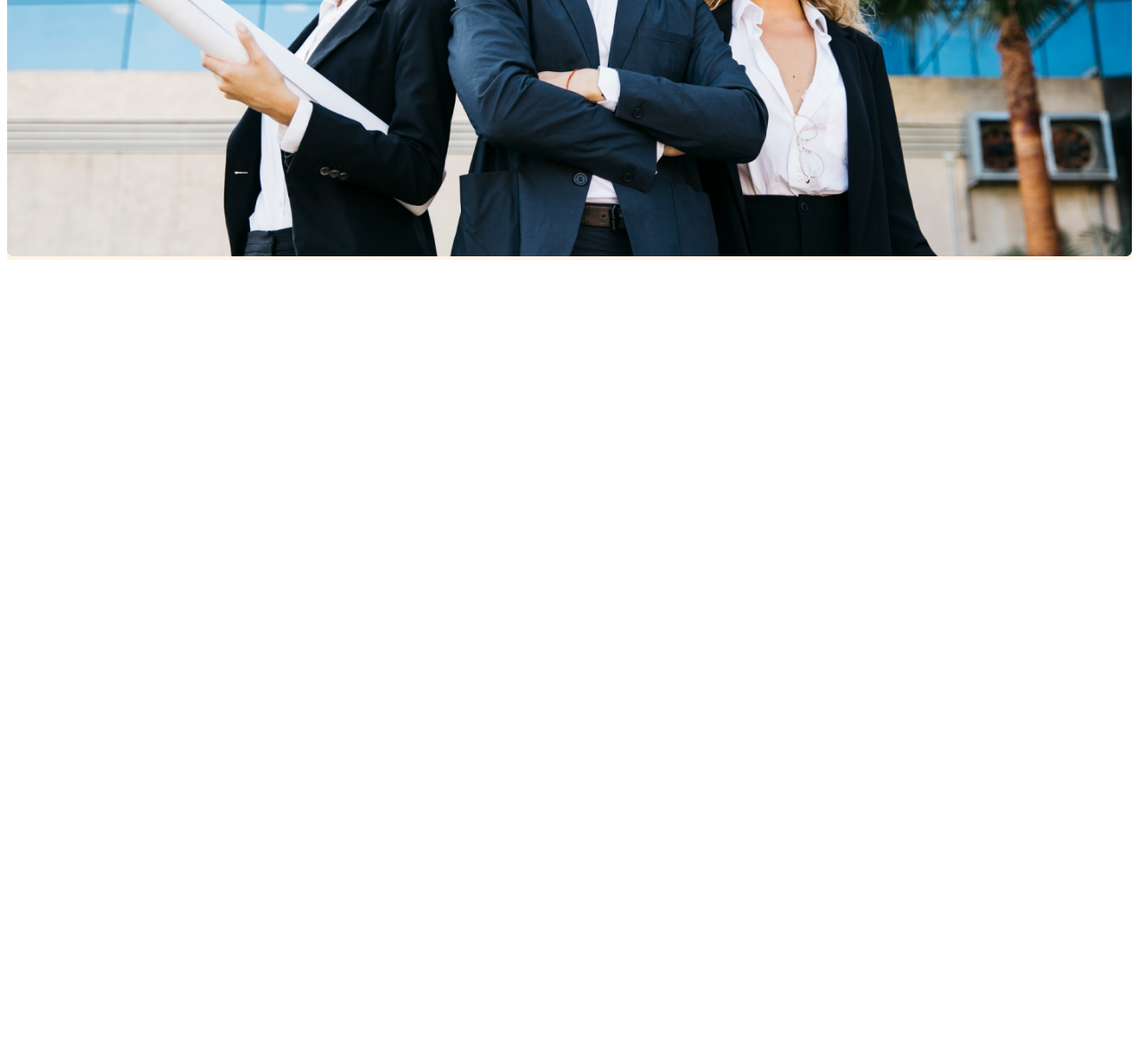
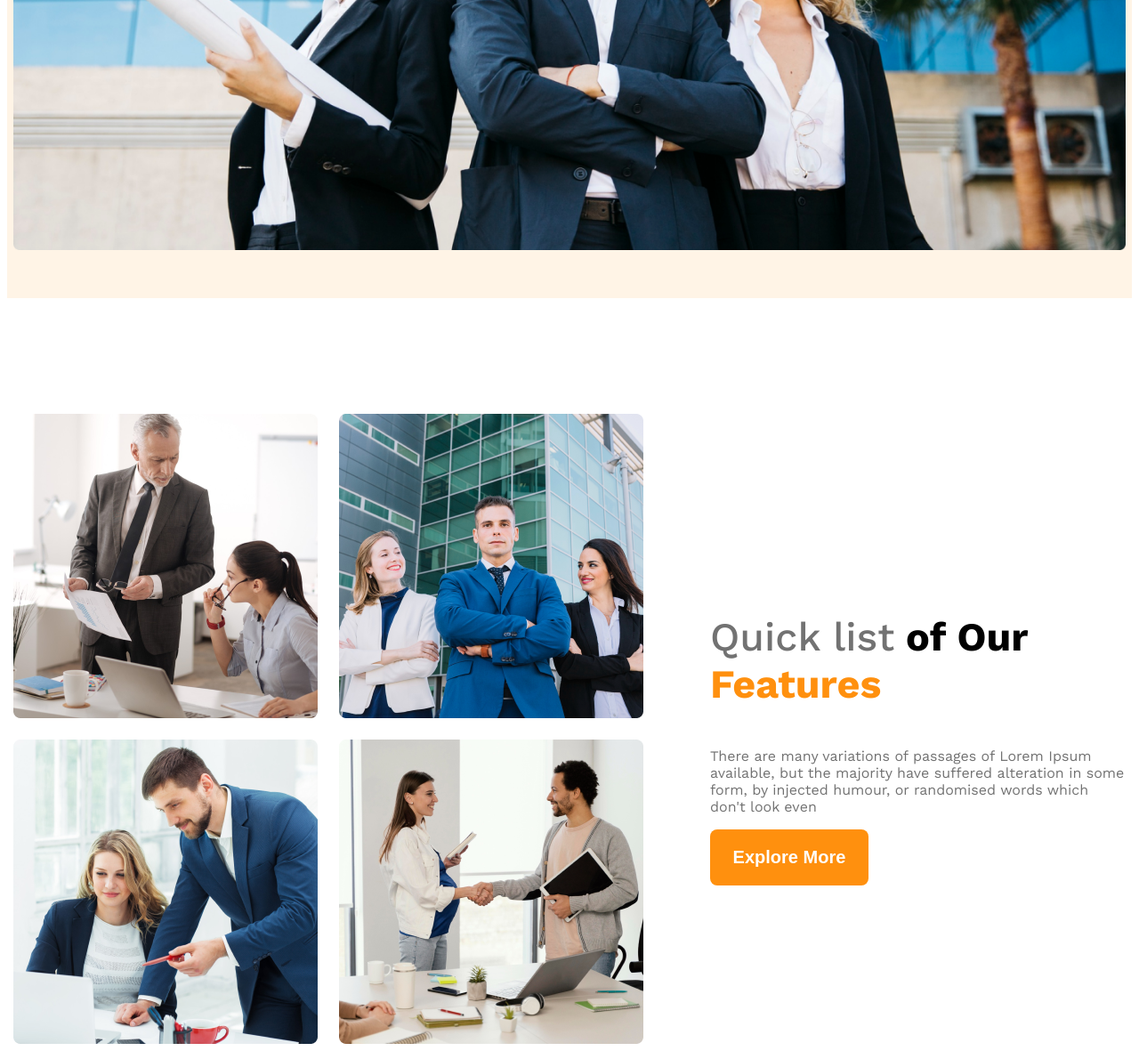
Before and after one commit to Shofiul99/Architectures-Website, a plain HTML site: page index.html in a window 1280 px wide. Shown: the part 892-2073 px from the top of the page at 89% size. Before the commit the page ends 1192 px from the top, so only its background shows below. Drawn offline with nearby package versions, Linux system fonts and the light colour scheme.

Commit message:
team section completed with response

```diff
--- a/index.html
+++ b/index.html
@@ -38,7 +38,26 @@
         <img class="banner-img" src="/images/banner.png" alt="" />
       </div>
     </header>
-    <main></main>
+    <main>
+      <section class="team display-flex">
+        <div class="team-img-container">
+          <img src="/images/team1.png" alt="" /><img
+            src="/images/team2.png"
+            alt=""
+          /><img src="/images/team3.png" alt="" /><img
+            src="/images/team4.png"
+            alt=""
+          />
+        </div>
+        <div class="our-features">
+          <h3 class="feature-title"><span class="text-light-gray" id="quick-list">Quick list</span> <span>of Our</span> <span class="text-primary">Features</span></h3>
+          <p class="feature-description text-light-gray">
+            There are many variations of passages of Lorem Ipsum available, but the majority have suffered alteration in some form, by injected humour, or randomised words which don't look even
+          </p>
+          <button class="btn-primary">Explore More</button>
+        </div>
+      </section>
+    </main>
     <footer></footer>
   </body>
 </html>
--- a/styles/style.css
+++ b/styles/style.css
@@ -7,9 +7,22 @@
   font-style: normal;
 }
 
+* {
+  box-sizing: border-box;
+}
+
+/* * {
+  margin: 0px;
+  padding: 0px;
+  box-sizing: border-box;
+} */
 /* Shared Style */
 .display-flex {
   display: flex;
+}
+
+.text-primary {
+  color: #ff900e;
 }
 
 .text-gray {
@@ -36,6 +49,15 @@
   border: none;
 }
 
+main {
+  max-width: 1250px;
+  margin: 0 auto;
+}
+
+main>section {
+  margin-top: 130px;
+}
+
 /* Header Style */
 
 /* Nav style */
@@ -60,7 +82,7 @@
 
 .navbar,
 .banner {
-  max-width: 1450px;
+  max-width: 1250px;
   margin: 0 auto;
 }
 
@@ -72,6 +94,7 @@
   margin-bottom: 50px;
 }
 
+
 .banner-title {
   font-size: 4rem;
   font-weight: 700;
@@ -79,12 +102,64 @@
 
 .banner-img {
   width: 100%;
+  margin-bottom: 50px;
 }
 
-/* Responsive Style */
+/* Team Style */
+
+.team {
+  align-items: center;
+}
+
+.team-img-container {
+  display: grid;
+  grid-template-columns: repeat(2, 1fr);
+  gap: 24px;
+}
+
+.our-features {
+  margin-left: 75px;
+  max-width: 530px;
+}
+
+.feature-title {
+  font-size: 2.8rem;
+  font-width: 700;
+}
+
+#quick-list {
+  font-weight: 500;
+}
+
+
+
+
+
+
+
+/* Responsive Style for samll device */
 @media screen and (max-width: 576px) {
+
   .navbar,
-  .nav-links {
+  .nav-links,
+  .team {
     flex-direction: column;
   }
+
+  .team-img-container {
+    grid-template-columns: repeat(1, 1fr);
+  }
+  .our-features {
+    margin-left: 20px;
+  }
 }
+
+/* Responsive Style for medium device */
+@media screen and (min-width: 576px) and (max-width: 992px) {
+  .team {
+    flex-direction: column;
+  }
+  .our-features {
+    margin: 50px auto;
+  }
+}
```
